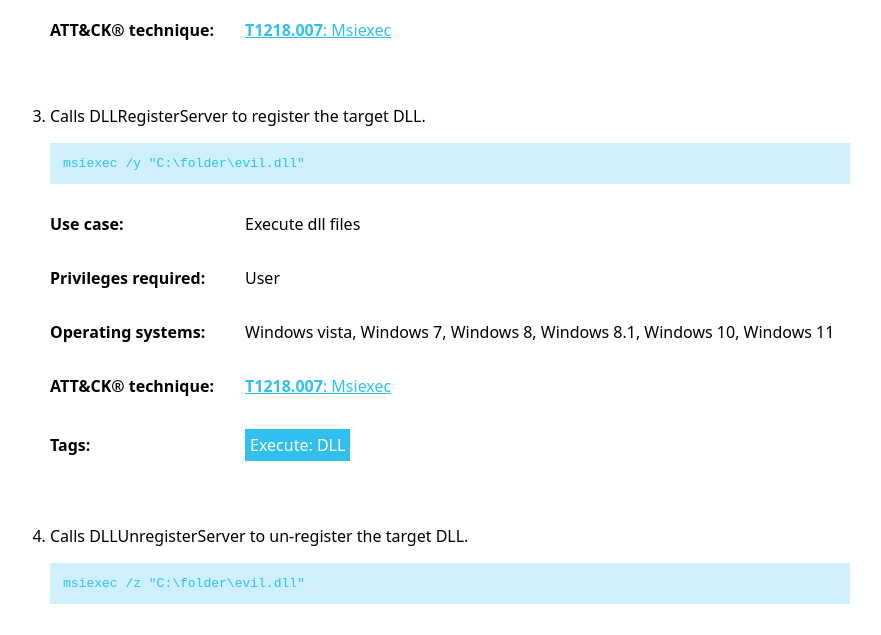
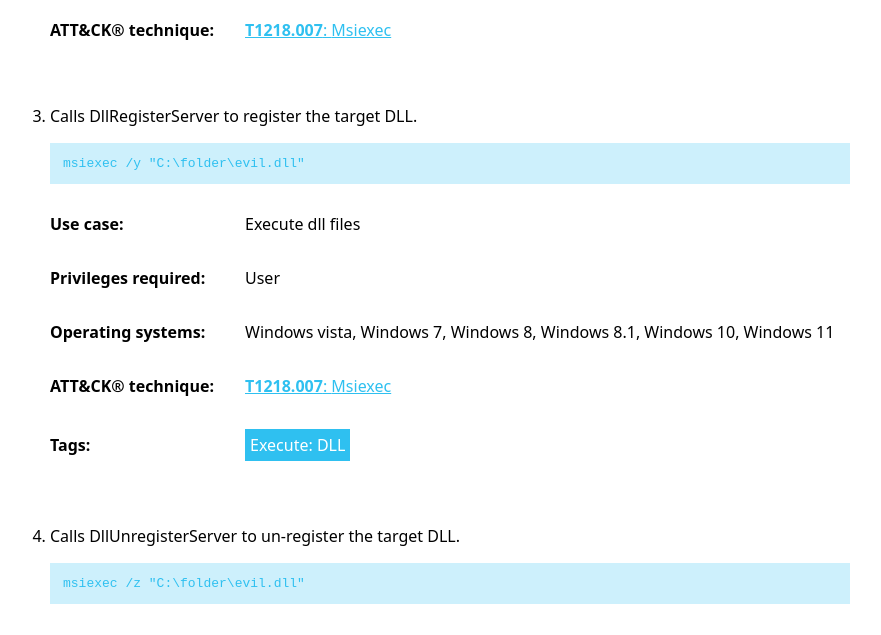
Before and after one commit to LOLBAS-Project/LOLBAS-Project.github.io, a Jekyll site: the page built from _lolbas/Binaries/Msiexec.md, in a window 1280 px wide and 900 px high, scrolled down 1167 px. Shown: the part 155-790 px from the top of the window, without its empty margins (190-1071 px from the left). Built offline with Jekyll 4.4.1, drawn with Linux system fonts in a browser that asks for light colours.

```diff
--- a/_lolbas/Binaries/Msiexec.md
+++ b/_lolbas/Binaries/Msiexec.md
@@ -19,7 +19,7 @@ Commands:
     MitreID: T1218.007
     OperatingSystem: Windows vista, Windows 7, Windows 8, Windows 8.1, Windows 10, Windows 11
   - Command: msiexec /y "C:\folder\evil.dll"
-    Description: Calls DLLRegisterServer to register the target DLL.
+    Description: Calls DllRegisterServer to register the target DLL.
     Usecase: Execute dll files
     Category: Execute
     Privileges: User
@@ -28,7 +28,7 @@ Commands:
     Tags:
       - Execute: DLL
   - Command: msiexec /z "C:\folder\evil.dll"
-    Description: Calls DLLUnregisterServer to un-register the target DLL.
+    Description: Calls DllUnregisterServer to un-register the target DLL.
     Usecase: Execute dll files
     Category: Execute
     Privileges: User
```
